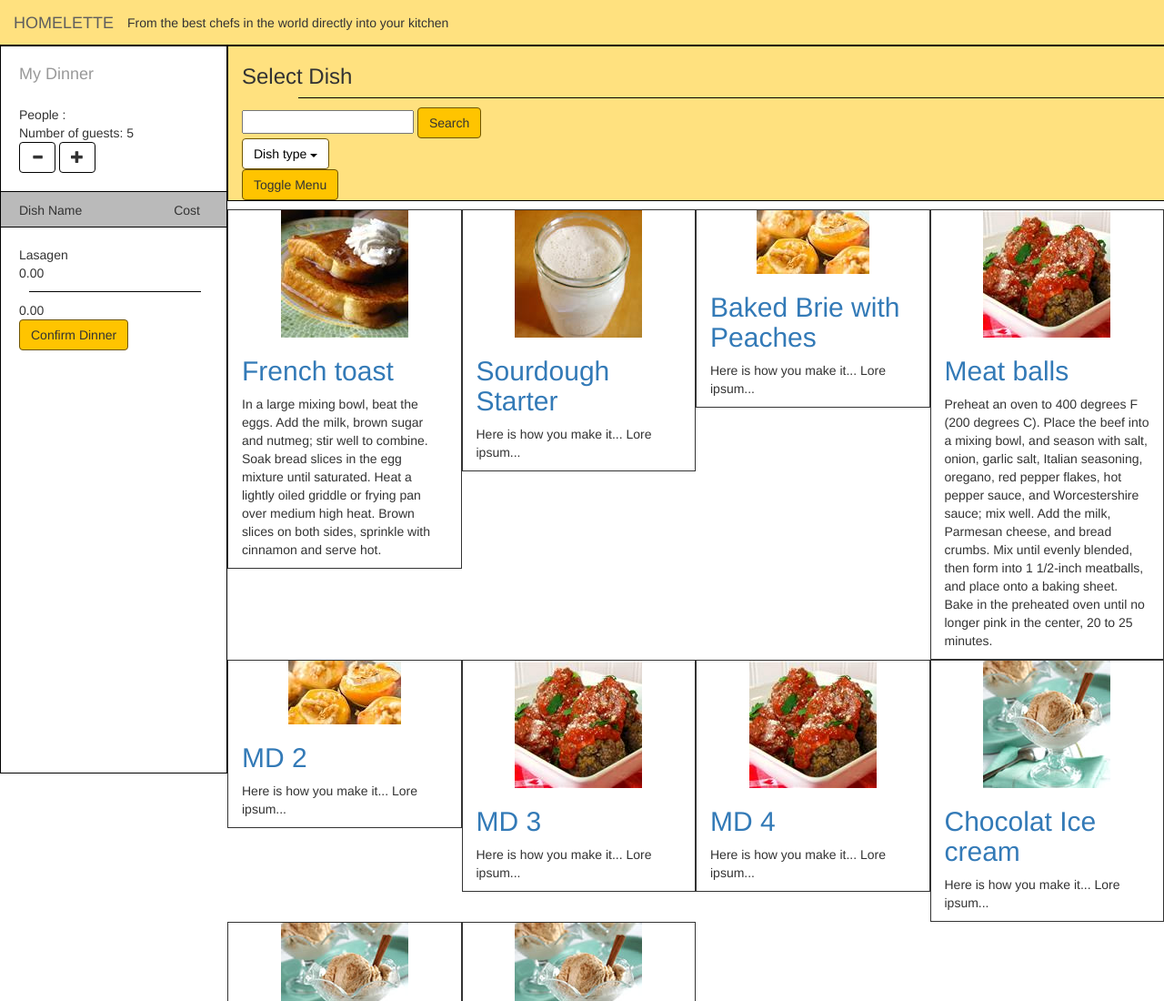
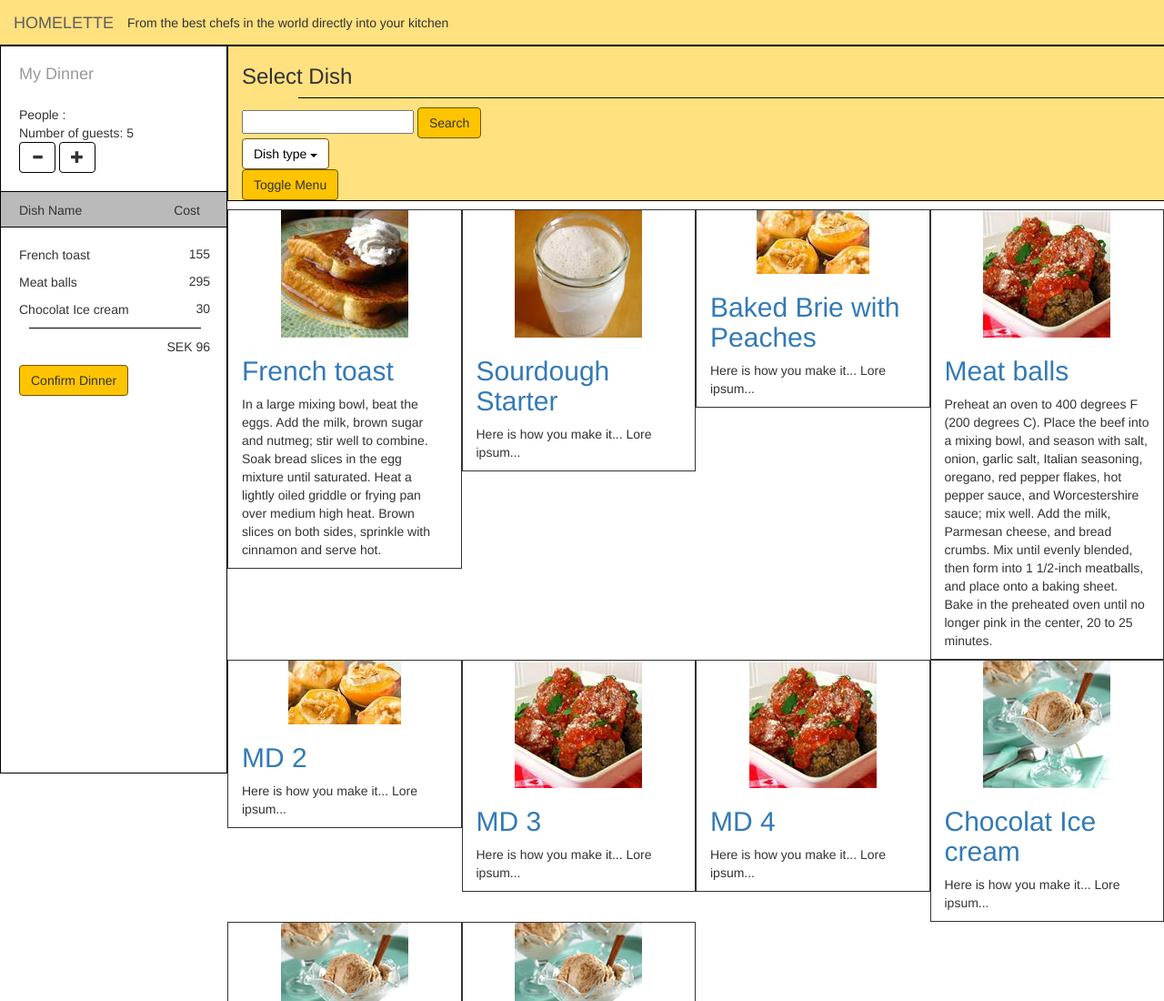
Before and after one commit to buthearkex/interactionProgramming, a plain HTML site: page dinnerplanner-html-master/selectDish.html in a window 1280 px wide. Shown: the top 1100 px of the page at 91% size. Drawn offline with nearby package versions, Linux system fonts and the light colour scheme.

Commit message:
more procedural

```diff
--- a/dinnerplanner-html-master/js/view/exampleView.js
+++ b/dinnerplanner-html-master/js/view/exampleView.js
@@ -166,9 +166,15 @@ var ExampleView = function (container, model) {
 
 
         $('#listedDishes').append(
-
+            "<div class='dishesList'>" +
+            menuItems[i].name +
+            "</div>" +
+            "<span id='pending'>" +
+            model.getPriceOfDish(menuItems[i].id) +
+            "</span>"
         );
     }
 
+    $("#totalDinnerCost").html("SEK " + model.getTotalMenuPrice());
 
 }
--- a/dinnerplanner-html-master/selectDish.html
+++ b/dinnerplanner-html-master/selectDish.html
@@ -63,13 +63,13 @@
                     <p class="right">Cost</p>
                 </div>
                 <div id="listedDishes">
-                    <div>
-                        Lasagen
-                    </div>
-                    <span id="pending">0.00</span>
+                    <!--<div>
+    Lasagen
+</div>
+<span id="pending">0.00</span>-->
                 </div>
                 <div class="line"></div>
-                <div id="totalDinnerCost">0.00</div>
+                <div id="totalDinnerCost"></div>
 
                 <button type="button" id="confirmDinnerButton" class="btn btn-default">Confirm Dinner</button>
             </div>
--- a/dinnerplanner-html-master/styles/common-styles.css
+++ b/dinnerplanner-html-master/styles/common-styles.css
@@ -116,8 +116,6 @@
     margin-bottom: 20px;
 }
 
-
-
 @media(min-width:768px) {
     #wrapper {
         padding-left: 250px;
@@ -156,6 +154,7 @@
 .back-button {
     float: right;
 }
+
 
 /* Toggle Styles */
 
@@ -211,3 +210,22 @@
     background-color: rgb(255, 196, 0);
     border-color: #6E5400;
 }
+
+#pending {
+    float: right;
+    margin-top: -31px;
+}
+
+.dishesList {
+    margin-bottom: 10px;
+}
+
+#totalDinnerCost {
+    float: right;
+}
+
+#confirmDinnerButton {
+    margin-top: 30px;
+    margin-left: auto;
+    margin-right: auto;
+}
```
